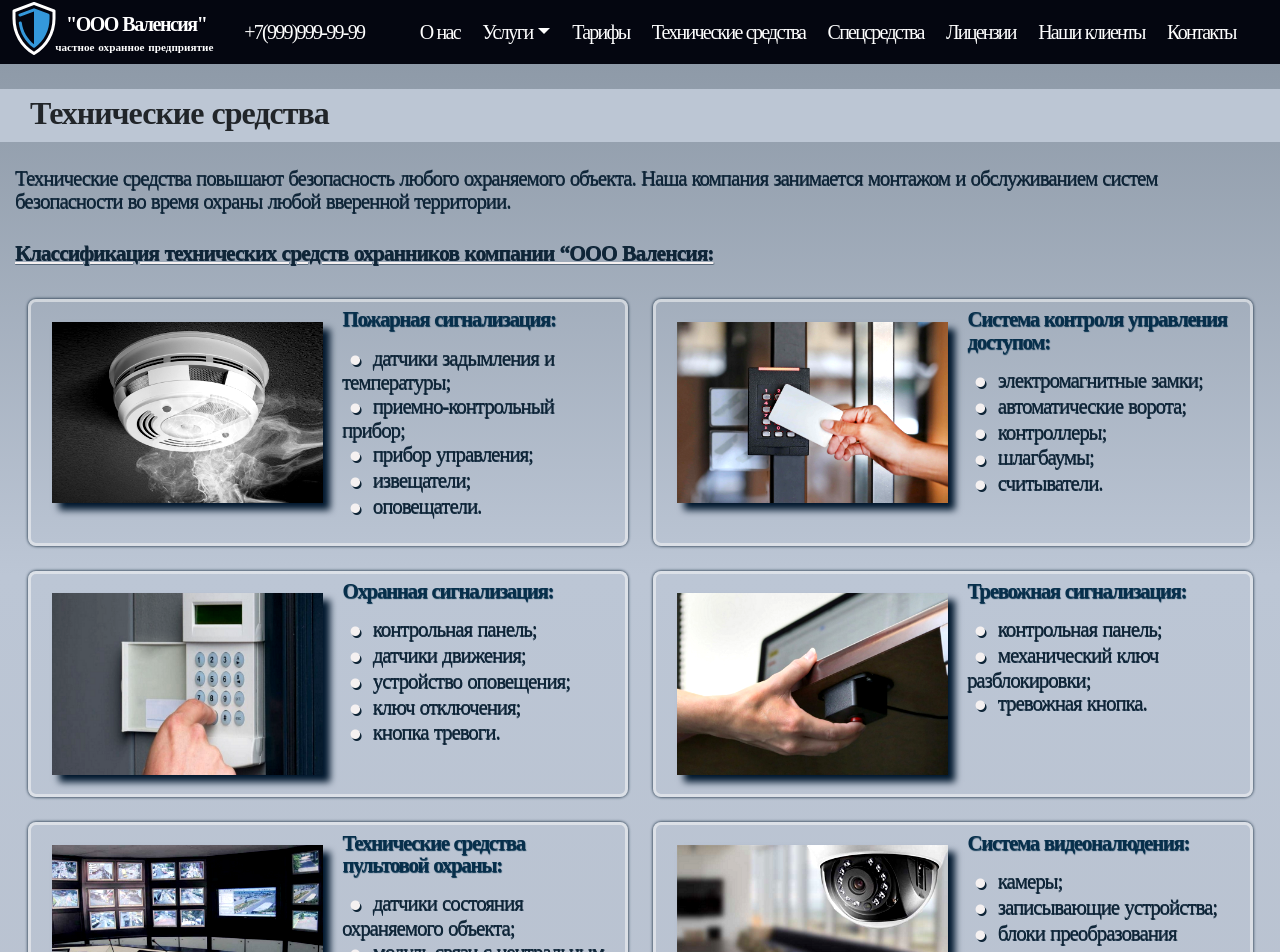
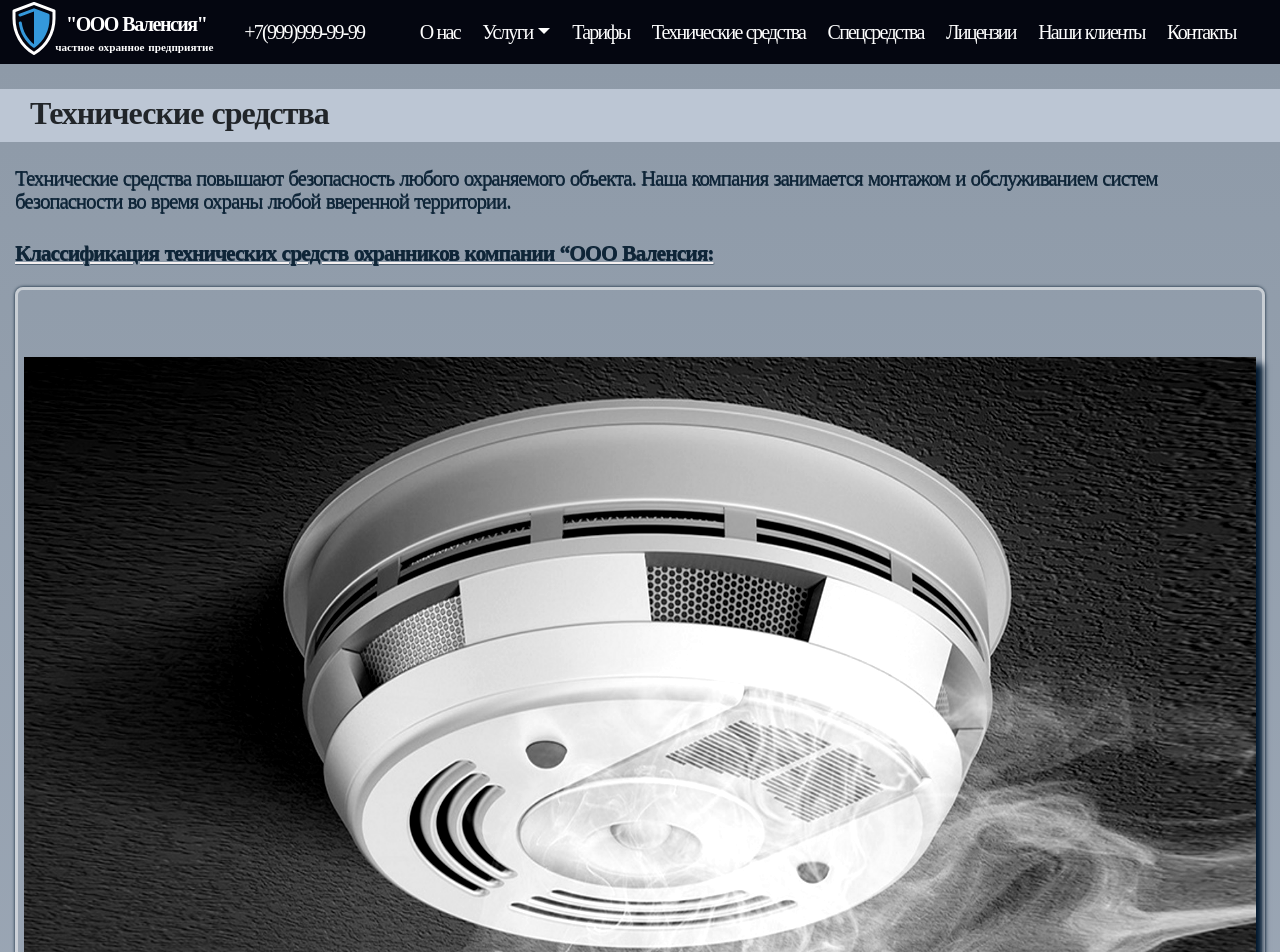
Before and after one commit to AnigalHub/Valencia, a Nuxt app: page /technical_means in a window 1280 px wide. Shown: the top 952 px of the page. Built offline with nearby package versions, Linux system fonts and the light colour scheme.

Commit message:
переделана структура вывода технических средств

```diff
--- a/pages/technical_means.vue
+++ b/pages/technical_means.vue
@@ -5,19 +5,15 @@
         <p class="text">Технические средства повышают безопасность любого охраняемого объекта. Наша компания занимается монтажом и обслуживанием систем безопасности во время охраны любой вверенной территории.</p>
         <h6>Классификация технических средств охранников компании “ООО Валенсия:</h6>
         <div class="flex-container">
-          <b-row class="beautiful_block" v-for="mean in СlassificationTechnicalMeans" :key="mean.name_technical_means">
-            <b-col>
+          <div class="beautiful_block" v-for="mean in СlassificationTechnicalMeans" :key="mean.name_technical_means">
             <img :src="mean.img_src" :alt="mean.img_alt"/>
-            </b-col>
-            <b-col>
             <p class="text emphasized">{{mean.name_technical_means}}</p>
             <ul class="text">
               <li v-for="paragraph in mean.list" :key="paragraph.index">
                 {{paragraph.paragraph}}
               </li>
             </ul>
-            </b-col>
-          </b-row>
+          </div>
         </div>
       </b-container>
   </div>
@@ -70,13 +66,14 @@
               ],
             },
             {
-              name_technical_means:"Тревожная сигнализация:",
-              img_src:"../technical_means/alarm_signaling.jpg",
-              img_alt:"тревожная_сигнализация",
+              name_technical_means:"Система видеоналюдения:",
+              img_src:"../technical_means/cctv.jpg",
+              img_alt:"видеонаблюдение",
               list:[
-                {paragraph:"контрольная панель;"},
-                {paragraph:"механический ключ разблокировки;"},
-                {paragraph:"тревожная кнопка."},
+                {paragraph:"камеры;"},
+                {paragraph:"записывающие устройства;"},
+                {paragraph:"блоки преобразования данных;"},
+                {paragraph:"устройства вывода информации(монитор)."},
               ],
             },
             {
@@ -90,14 +87,13 @@
               ],
             },
             {
-              name_technical_means:"Система видеоналюдения:",
-              img_src:"../technical_means/cctv.jpg",
-              img_alt:"видеонаблюдение",
+              name_technical_means:"Тревожная сигнализация:",
+              img_src:"../technical_means/alarm_signaling.jpg",
+              img_alt:"тревожная_сигнализация",
               list:[
-                {paragraph:"камеры;"},
-                {paragraph:"записывающие устройства;"},
-                {paragraph:"блоки преобразования данных;"},
-                {paragraph:"устройства вывода информации(монитор)."},
+                {paragraph:"контрольная панель;"},
+                {paragraph:"механический ключ разблокировки;"},
+                {paragraph:"тревожная кнопка."},
               ],
             },
           ]
```
Lines whose indentation alone changed are shown as unchanged.
